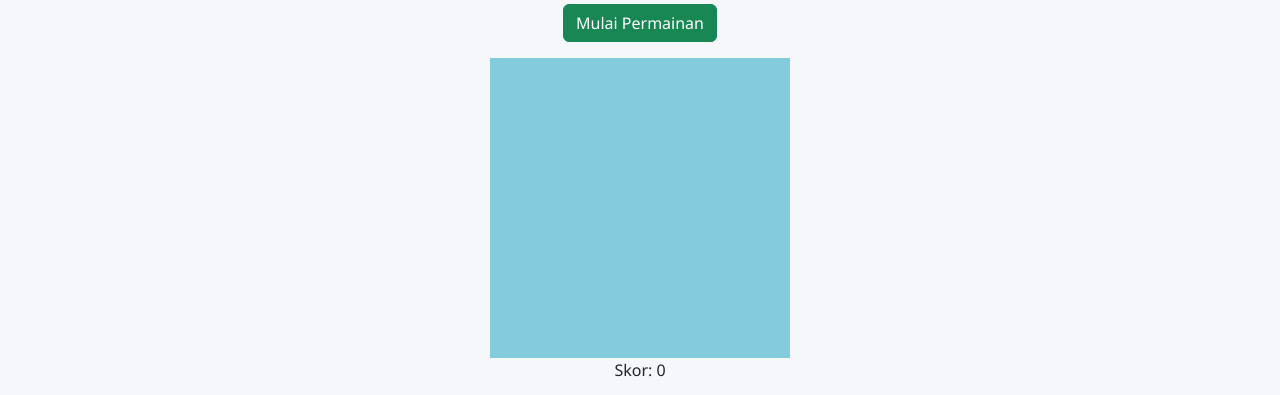
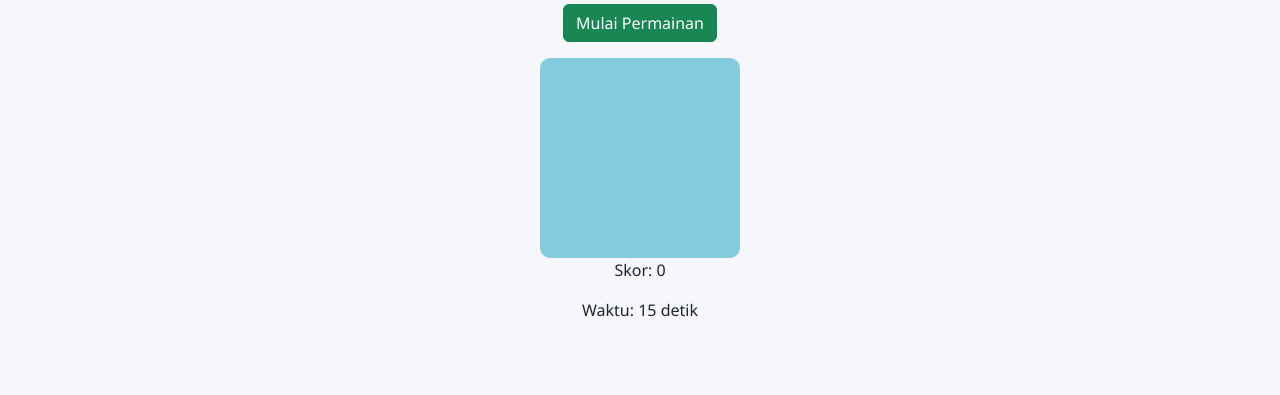
Before and after one commit to intanwhyu10/game-sederhana, a plain HTML site: page index.html in a window 1280 px wide. Shown: the part 250-645 px from the top of the page. Drawn offline with nearby package versions, Linux system fonts and the light colour scheme.

Commit message:
Update style.css

```diff
--- a/style.css
+++ b/style.css
@@ -22,12 +22,21 @@ footer {
 }
 
 #game-area {
-  width: 300px;
-  height: 300px;
+  width: 200px;
+  height: 200px;
   background-color: #82ccdd;
   margin: auto;
   display: flex;
   align-items: center;
   justify-content: center;
   font-weight: bold;
+  font-size: 2rem;
+  border-radius: 10px;
+  cursor: pointer;
+  user-select: none;
 }
+
+#number-box {
+  color: white;
+  font-size: 48px;
+}
```
